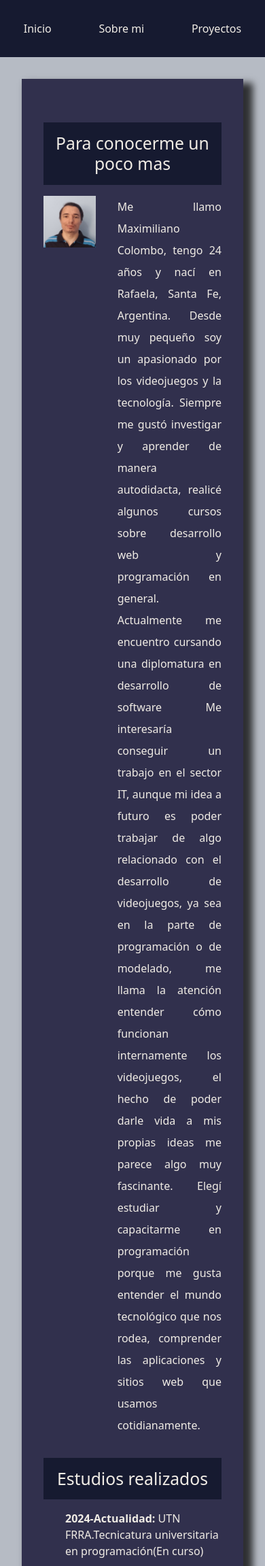
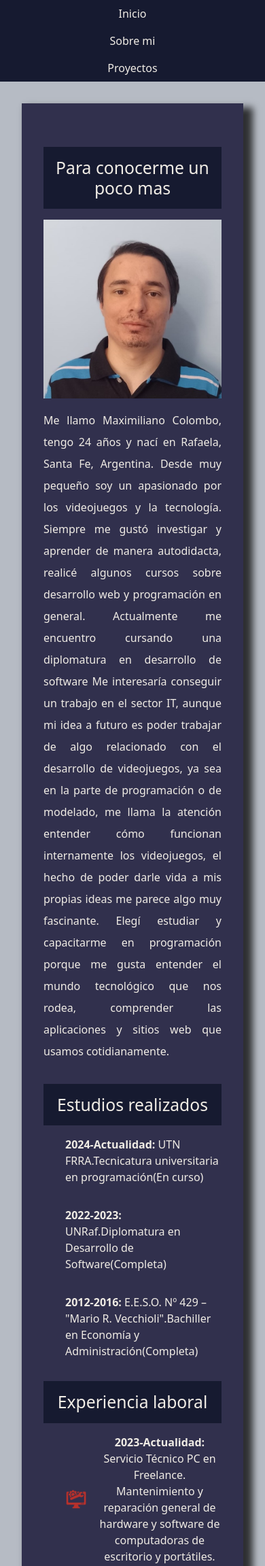
Before and after one commit to MaximilianoColombo/Portfolio, a Django app: page /about/ in a window 390 px wide; the page is wider, and only the part inside the window is pictured. Shown: the top 2303 px of that part at 68% size. Run offline with Django 4.2, Linux system fonts and the light colour scheme; data comes from the database, SQL or seed files in the repository; both versions use the stored data as it was after the commit.

Commit message:
<cambios css>

```diff
--- a/paginas/templates/about.html
+++ b/paginas/templates/about.html
@@ -8,7 +8,7 @@
 {% block page_content %}
     <section>
         <h2>Para conocerme un poco mas</h2>
-        <div class="gridBiografia">
+        <div class="contenedorBiografia">
             <img class="imagenPerfil" src="{% static 'img/fotoPerfil.jpg' %}" alt="foto de perfil">
             <p class="biografia">{{persona.biografia}}</p>
         </div>
@@ -25,11 +25,14 @@
         <h2>Experiencia laboral</h2>
         <ol class="experiencia">
             {% for i in experiencia %}
-                <li><img class="iconoExp" src="/static/img/{{ i.icono }}" alt="icono"><b>{{i.periodo}}: </b>{{i.puesto}} en {{i.lugar}}. {{i.descripcion}}.</li>
+                <li class="experiencia-item">
+                    <img class="iconoExp" src="/static/img/experienciaLaboral/{{ i.icono }}" alt="icono">
+                    <p><b>{{i.periodo}}: </b>{{i.puesto}} en {{i.lugar}}. {{i.descripcion}}.</p>
+                </li>
             {% endfor %}
         </ol>
     </section>
-    <div class="contenedorAbout">
+    <div class="contenedorContactoHabilidades">
         <section>
             <h2>Habilidades</h2>
             <ul class="habilidades">
--- a/paginas/templates/index.html
+++ b/paginas/templates/index.html
@@ -26,9 +26,9 @@
 
     <h2 class="titulo-habilidades">Mis habilidades</h2>
 
+    <div class="servicios">
+        {% for i in servicios %}
 
-        {% for i in servicios %}
-        <div class="servicios">
             <section class="servicio">
                 <h3>{{ i.nombre }}</h3>
                 <div class="iconos">
@@ -36,7 +36,7 @@
 
 
                 </div>
-                <p>{{i.descripcion }} </p>
+                <p>{{i.descripcion }}. </p>
             </section>
         {% endfor %}
 
--- a/static/css/about.css
+++ b/static/css/about.css
@@ -1,4 +1,4 @@
-
+/*Estilos generales*/
 h2{
     margin-top: 2rem;
     margin-bottom: 1rem;
@@ -6,39 +6,11 @@ h2{
     padding: 1rem;
 }
 
-.iconoExp{
-    width:2rem;
-    height: auto;
-}
-
-.imgHabilidad{
-    height: 5rem;
-    width: auto;
-}
-.habilidades{
-    display: grid;
-    grid-template-columns: repeat(2,1fr);
-}
-
 .experiencia li, .estudios li,.contacto li{
     margin-bottom: 2rem;
 }
-
-.habilidades-item{
-    display: flex;
-    flex-direction: row;
-    align-items: center;
-    justify-content: flex-start;
-    column-gap: 1rem;
-}
-
-.contenedorAbout{
-    display: grid;
-    grid-template-columns: repeat(2,1fr);
-    column-gap: 2rem;
-}
-
-.gridBiografia{
+/*Biografia*/
+.contenedorBiografia{
     display: grid;
     grid-template-columns: 1fr 2fr;
     column-gap: 2rem;
@@ -53,3 +25,54 @@ h2{
     text-align: justify;
     line-height: 2;
 }
+
+
+/*Experiencia laboral*/
+.experiencia-item{
+    display: flex;
+    align-items: center;
+    justify-content: flex-start;
+    column-gap: 1rem;
+}
+
+.iconoExp{
+    width:2rem;
+    height: auto;
+}
+
+/*Habilidades y contacto*/
+.imgHabilidad{
+    height: 5rem;
+    width: auto;
+}
+.habilidades{
+    display: grid;
+    grid-template-columns: repeat(2,1fr);
+}
+
+.habilidades-item{
+    display: flex;
+    flex-direction: row;
+    align-items: center;
+    justify-content: flex-start;
+    column-gap: 1rem;
+}
+
+.contenedorContactoHabilidades{
+    display: grid;
+    grid-template-columns: repeat(2,1fr);
+    column-gap: 2rem;
+}
+
+.contacto li a {
+    padding: 0.8rem;
+}
+
+@media (max-width:768px){
+    .contenedorBiografia,.contenedorContactoHabilidades{
+        display: block;
+    }
+    .biografia{
+        margin-top: 1rem;
+    }
+}
--- a/static/css/base.css
+++ b/static/css/base.css
@@ -8,18 +8,33 @@ footer{
 }
 
 .navbar{
+    margin: 0;
     display:flex;
     justify-content: space-around;
     align-items: center;
     height: 10vh;
-    margin: 0;
 }
 
 .contenedor{
     padding: 2rem;
 }
 
+.navbar li a{
+    padding: 0.8rem;
+}
+
 nav{
 
     background-color: var(--color1);
 }
+
+@media (max-width:768px){
+    .navbar{
+        display: flex;
+        flex-direction: column;
+        justify-content: center;
+        align-items: center;
+        row-gap: 1rem;
+        height: 100%;
+    }
+}
--- a/static/css/globales.css
+++ b/static/css/globales.css
@@ -2,6 +2,7 @@
 /*Box Sizing*/
 html {
     box-sizing: border-box;
+    width: 100vw;
   }
   *, *:before, *:after {
     box-sizing: inherit;
@@ -37,7 +38,10 @@ main{
   margin: 0 auto;
   background-color: var(--color2);
   box-shadow: 10px 10px 10px 4px rgba(0,0,0,0.75);
--webkit-box-shadow: 10px 10px 10px 4px rgba(0,0,0,0.75);
--moz-box-shadow: 10px 10px 10px 4px rgba(0,0,0,0.75);
+  -webkit-box-shadow: 10px 10px 10px 4px rgba(0,0,0,0.75);
+  -moz-box-shadow: 10px 10px 10px 4px rgba(0,0,0,0.75);
+}
 
+a:hover{
+  background-color: rgba(0,0,0,0.75);
 }
--- a/templates/base.html
+++ b/templates/base.html
@@ -5,6 +5,7 @@
 <html lang="en">
 <head>
     <meta charset="utf-8">
+    <meta name="viewport" content="width=device-width, initial-scale=1.0">
     <title>{% block title %}Mi portfolio{% endblock title %}</title>
     <link
         href="https://cdn.jsdelivr.net/npm/bootstrap@5.3.1/dist/css/bootstrap.min.css"
```
Also changed, not shown: static/css/index.css (+14 -3 lines), static/css/projects.css (+10 -0 lines), db.sqlite3.
